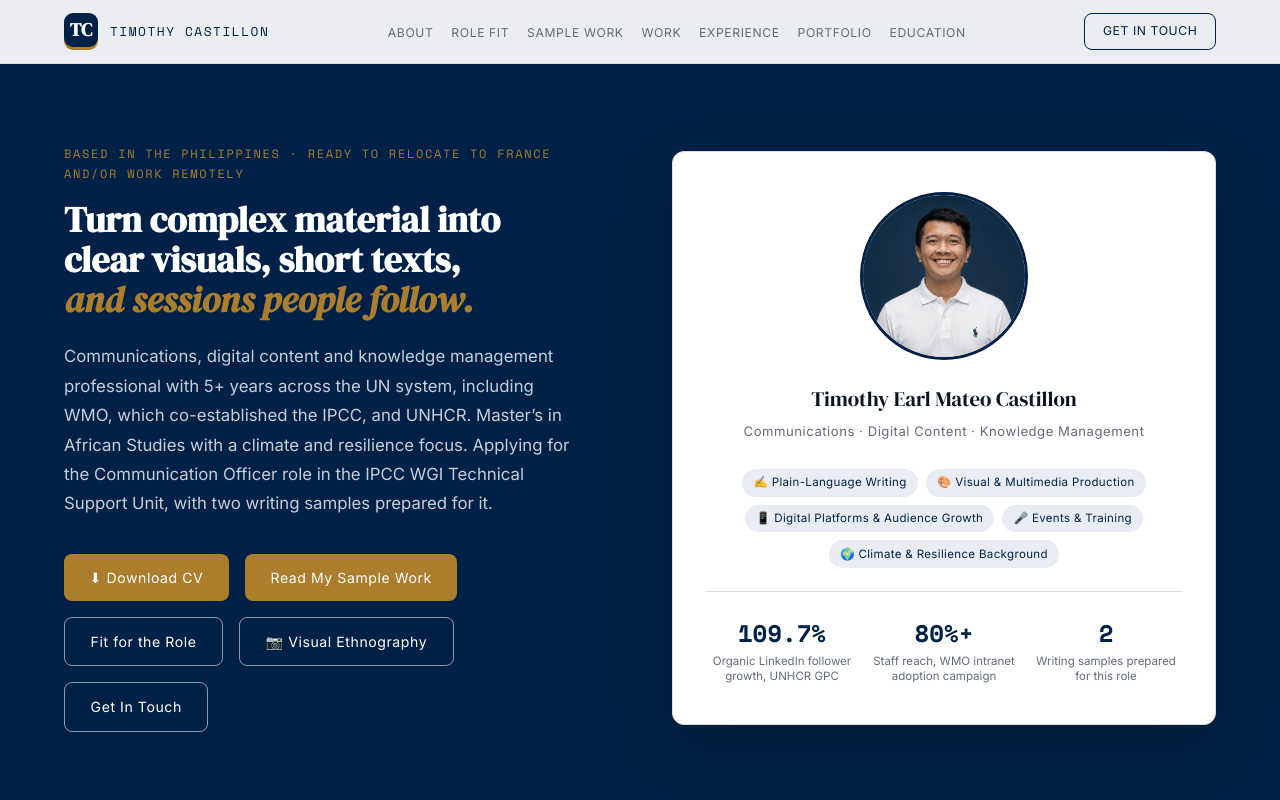
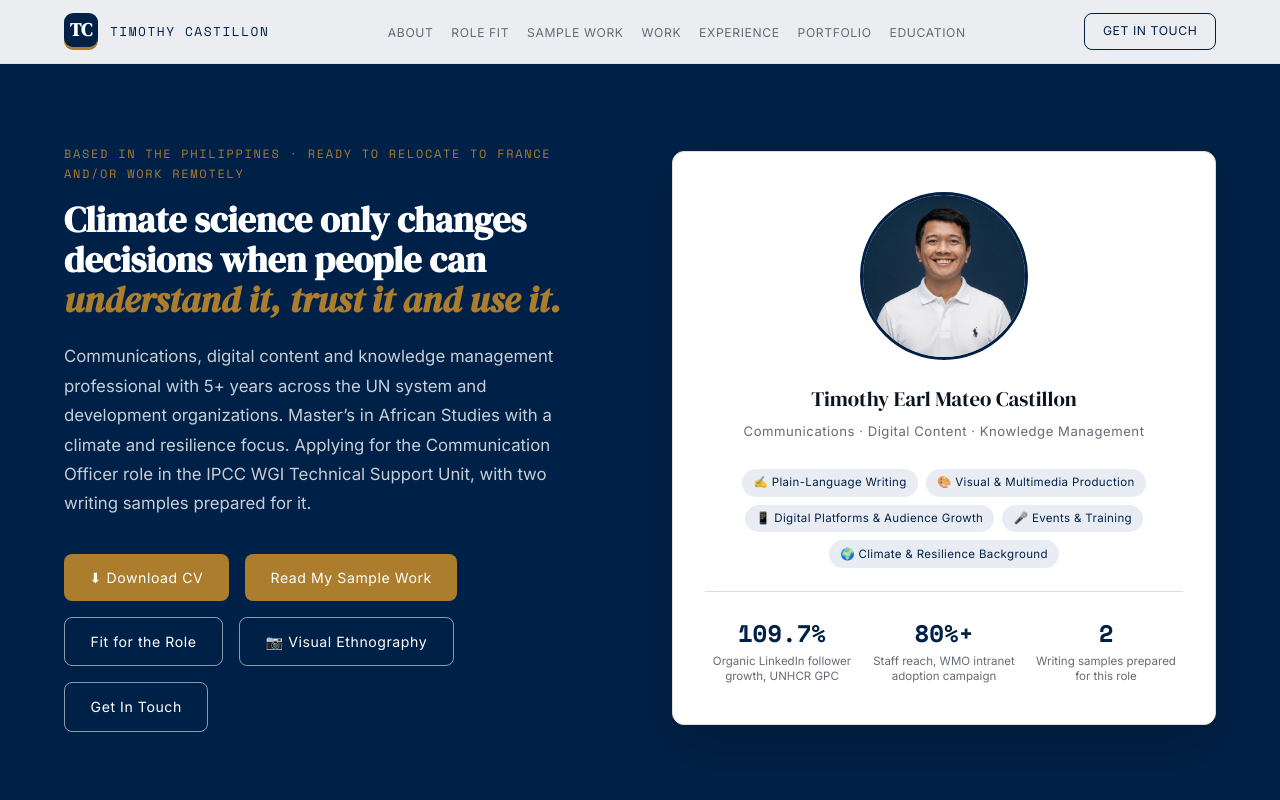
Before and after one commit to tmcastillon01/IPCC, a plain HTML site: page index.html in a window 1280 px wide. Shown: the top 800 px of the page. Drawn offline with nearby package versions, Linux system fonts and the light colour scheme.

Commit message:
Update index.html

```diff
--- a/index.html
+++ b/index.html
@@ -689,12 +689,12 @@
   <div class="hero-text">
     <p class="hero-eyebrow">Based in the Philippines · Ready to relocate to France and/or work remotely</p>
     <h1 class="hero-name">
-      <span class="ln">Turn complex material into</span>
-      <span class="ln">clear visuals, short texts,</span>
-      <span class="ln"><em>and sessions people follow.</em></span>
+      <span class="ln">Climate science only changes</span>
+      <span class="ln"> decisions when people can </span>
+      <span class="ln"><em>understand it, trust it and use it.</em></span>
     </h1>
     <p class="hero-lead">
-      Communications, digital content and knowledge management professional with 5+ years across the UN system, including WMO, which co-established the IPCC, and UNHCR. Master’s in African Studies with a climate and resilience focus. Applying for the Communication Officer role in the IPCC WGI Technical Support Unit, with two writing samples prepared for it.
+      Communications, digital content and knowledge management professional with 5+ years across the UN system and development organizations. Master’s in African Studies with a climate and resilience focus. Applying for the Communication Officer role in the IPCC WGI Technical Support Unit, with two writing samples prepared for it.
     </p>
     <div class="hero-actions">
       <a class="btn-download" href="Castillon_CV_IPCC.pdf" download>⬇ Download CV</a>
```
